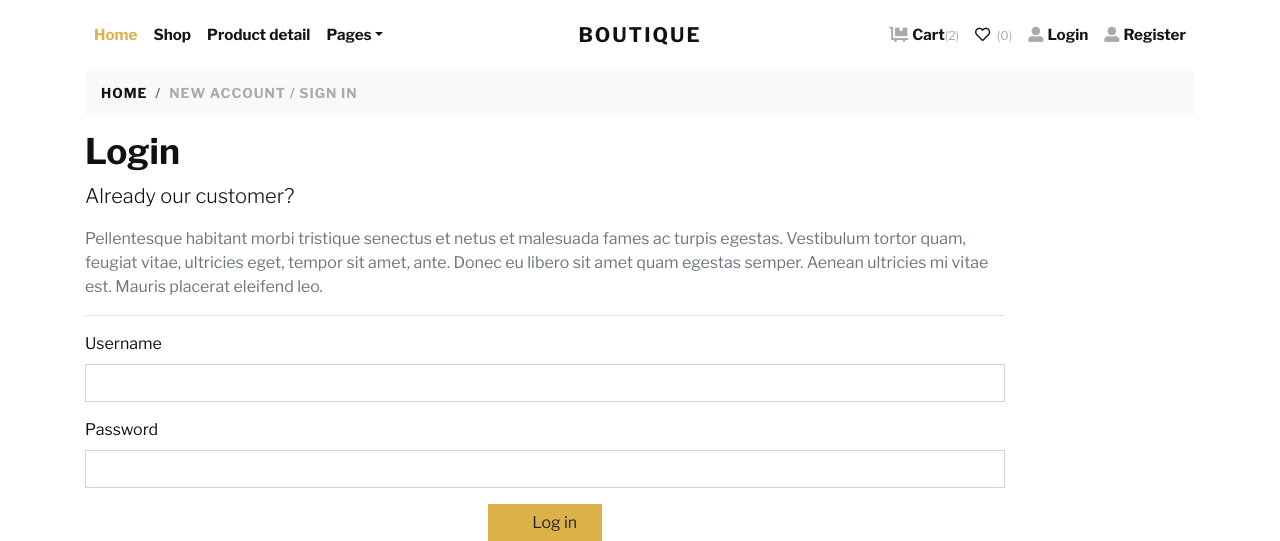
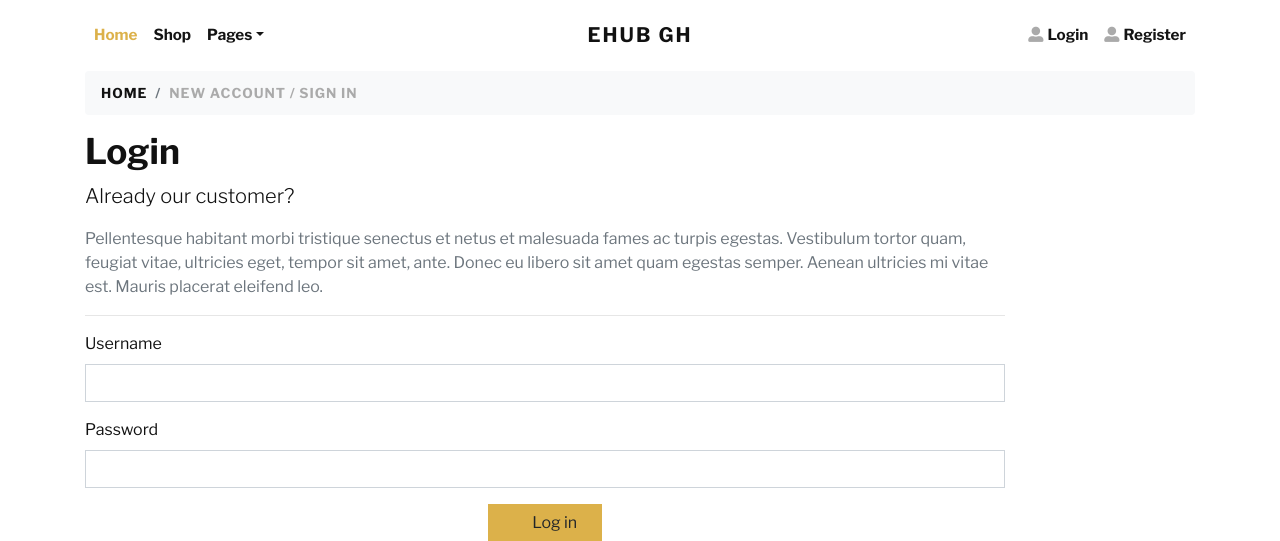
Before and after one commit to rcoffie/classifiedHub, a Django app: page /account/login/ in a window 1280 px wide. Shown: the top 541 px of the page. Run offline with Django 3.2, Linux system fonts and the light colour scheme; some libraries are stand-ins or nearby versions; some web fonts are replaced.

Commit message:
tuesdayc2

```diff
--- a/account/urls.py
+++ b/account/urls.py
@@ -3,7 +3,8 @@ from . import views
 
 urlpatterns = [
    path('login/',views.login,name='login'),
-   path('register',views.register,name='register'),
-   path('dashborad',views.dashboard,name='dashboard')
+   path('register/',views.register,name='register'),
+   path('dashborad/',views.dashboard,name='dashboard'),
+   path('logout/',views.logout,name='logout'),
 
 ]
--- a/account/views.py
+++ b/account/views.py
@@ -56,3 +56,10 @@ def register(request):
 
 def dashboard(request):
     return render(request,'account/dashboard.html')
+
+
+
+
+def logout(request):
+  logout(request)
+  return redirect('index')
--- a/templates/partials/_header.html
+++ b/templates/partials/_header.html
@@ -1,27 +1,31 @@
 <header class="header bg-white">
   <div class="container px-0 px-lg-3">
-    <nav class="navbar navbar-expand-lg navbar-light py-3 px-lg-0"><a class="navbar-brand" href="index.html"><span class="font-weight-bold text-uppercase text-dark">Boutique</span></a>
+    <nav class="navbar navbar-expand-lg navbar-light py-3 px-lg-0"><a class="navbar-brand" href="{% url 'index' %}"><span class="font-weight-bold text-uppercase text-dark">Ehub Gh</span></a>
       <button class="navbar-toggler navbar-toggler-right" type="button" data-toggle="collapse" data-target="#navbarSupportedContent" aria-controls="navbarSupportedContent" aria-expanded="false" aria-label="Toggle navigation"><span class="navbar-toggler-icon"></span></button>
       <div class="collapse navbar-collapse" id="navbarSupportedContent">
         <ul class="navbar-nav mr-auto">
           <li class="nav-item">
-            <!-- Link--><a class="nav-link active" href="index.html">Home</a>
+            <!-- Link--><a class="nav-link active" href="{% url 'index' %}">Home</a>
           </li>
           <li class="nav-item">
-            <!-- Link--><a class="nav-link" href="shop.html">Shop</a>
+            <!-- Link--><a class="nav-link" href="{% url 'ads' %}">Shop</a>
           </li>
-          <li class="nav-item">
-            <!-- Link--><a class="nav-link" href="detail.html">Product detail</a>
-          </li>
+
           <li class="nav-item dropdown"><a class="nav-link dropdown-toggle" id="pagesDropdown" href="#" data-toggle="dropdown" aria-haspopup="true" aria-expanded="false">Pages</a>
             <div class="dropdown-menu mt-3" aria-labelledby="pagesDropdown"><a class="dropdown-item border-0 transition-link" href="index.html">Homepage</a><a class="dropdown-item border-0 transition-link" href="shop.html">Category</a><a class="dropdown-item border-0 transition-link" href="detail.html">Product detail</a><a class="dropdown-item border-0 transition-link" href="cart.html">Shopping cart</a><a class="dropdown-item border-0 transition-link" href="checkout.html">Checkout</a></div>
           </li>
         </ul>
         <ul class="navbar-nav ml-auto">
-          <li class="nav-item"><a class="nav-link" href="cart.html"> <i class="fas fa-dolly-flatbed mr-1 text-gray"></i>Cart<small class="text-gray">(2)</small></a></li>
-          <li class="nav-item"><a class="nav-link" href="#"> <i class="far fa-heart mr-1"></i><small class="text-gray"> (0)</small></a></li>
+
+
+          {% if user.is_authenticated %}
+          <li class="nav-item"><a class="nav-link" href="#"> <i class="far fa-heart mr-1"></i><small class="text-gray">Welcome {{user.username}}</small></a></li>
+          <li class="nav-item"><a class="nav-link" href="{% url 'logout' %}"> <i class="fas fa-user-alt mr-1 text-gray"></i>logout</a></li>
+          {% else %}
+
           <li class="nav-item"><a class="nav-link" href="{% url 'login' %}"> <i class="fas fa-user-alt mr-1 text-gray"></i>Login</a></li>
           <li class="nav-item"><a class="nav-link" href="{% url 'register' %}"> <i class="fas fa-user-alt mr-1 text-gray"></i>Register</a></li>
+          {% endif %}
         </ul>
       </div>
     </nav>
```
